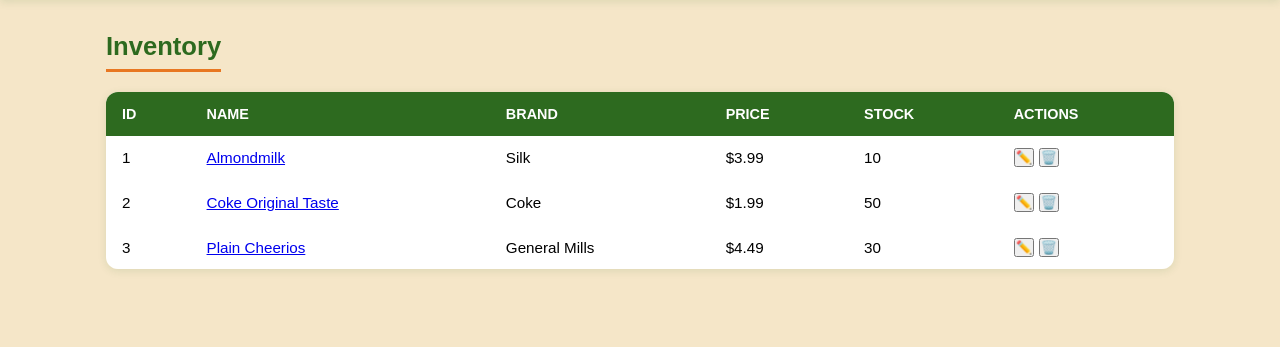
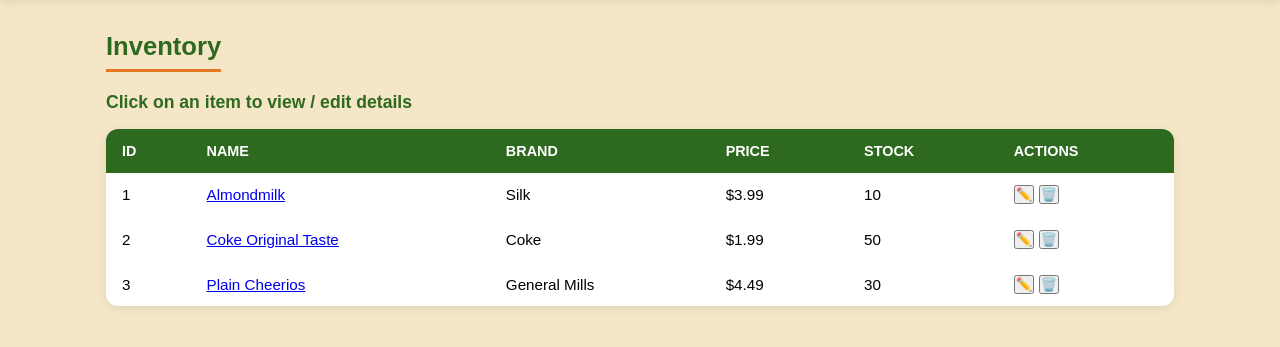
Before and after one commit to cainlucastapp/Summative-Lab-Python-REST-API-with-Flask--Inventory-Management-System, a Flask app: page / in a window 1280 px wide. Shown: the part 283-630 px from the top of the page. Run offline with Flask 3, Linux system fonts and the light colour scheme.

Commit message:
edit from modal

```diff
--- a/client/static/app.js
+++ b/client/static/app.js
@@ -148,17 +148,48 @@ function showDetail(id) {
         .then(res => res.json())
         .then(item => {
             document.getElementById('detail-name').textContent = item.product_name
-            document.getElementById('detail-barcode').textContent = item.barcode
-            document.getElementById('detail-brand').textContent = item.brands
-            document.getElementById('detail-categories').textContent = item.categories
-            document.getElementById('detail-ingredients').textContent = item.ingredients_text
-            document.getElementById('detail-grades').textContent = item.nutrition_grades
-            document.getElementById('detail-price').textContent = `$${parseFloat(item.price).toFixed(2)}`
-            document.getElementById('detail-stock').textContent = item.stock
+            document.getElementById('detail-barcode').value = item.barcode
+            document.getElementById('detail-product-name').value = item.product_name
+            document.getElementById('detail-brand').value = item.brands
+            document.getElementById('detail-categories').value = item.categories
+            document.getElementById('detail-ingredients').value = item.ingredients_text
+            document.getElementById('detail-grades').value = item.nutrition_grades
+            document.getElementById('detail-price').value = item.price
+            document.getElementById('detail-stock').value = item.stock
+            document.getElementById('detail-image-url').value = item.image_url
             const img = document.getElementById('detail-image')
             img.src = item.image_url || '/static/images/image_not_found.png'
+            document.getElementById('item-detail-overlay').dataset.id = item.id
             document.getElementById('item-detail-overlay').style.display = 'flex'
         })
+}
+
+
+// Save item detail
+function saveDetail() {
+    const id = document.getElementById('item-detail-overlay').dataset.id
+    const item = {
+        barcode: document.getElementById('detail-barcode').value,
+        product_name: document.getElementById('detail-product-name').value,
+        brands: document.getElementById('detail-brand').value,
+        categories: document.getElementById('detail-categories').value,
+        ingredients_text: document.getElementById('detail-ingredients').value,
+        nutrition_grades: document.getElementById('detail-grades').value,
+        price: parseFloat(document.getElementById('detail-price').value),
+        stock: parseInt(document.getElementById('detail-stock').value),
+        image_url: document.getElementById('detail-image-url').value
+    }
+    fetch(`/inventory/${id}`, {
+        method: 'PATCH',
+        headers: { 'Content-Type': 'application/json' },
+        body: JSON.stringify(item)
+    })
+    .then(res => res.json())
+    .then(data => {
+        if (data.error) return
+        closeDetail()
+        loadInventory()
+    })
 }
 
 
--- a/client/static/style.css
+++ b/client/static/style.css
@@ -87,6 +87,13 @@ nav button:hover, nav button.active {
     padding-bottom: 0.5rem;
     border-bottom: 3px solid var(--orange);
     display: inline-block;
+}
+
+.section h3 {
+    font-weight: 600;
+    font-size: 1.1rem;
+    color: var(--green);
+    margin-bottom: 1rem;
 }
 
 
--- a/client/templates/partials/item_detail.html
+++ b/client/templates/partials/item_detail.html
@@ -2,13 +2,18 @@
     <div id="item-detail">
         <img id="detail-image" src="" alt="Product Image">
         <h3 id="detail-name"></h3>
-        <p><strong>Barcode:</strong> <span id="detail-barcode"></span></p>
-        <p><strong>Brand:</strong> <span id="detail-brand"></span></p>
-        <p><strong>Categories:</strong> <span id="detail-categories"></span></p>
-        <p><strong>Ingredients:</strong> <span id="detail-ingredients"></span></p>
-        <p><strong>Nutrition Grade:</strong> <span id="detail-grades"></span></p>
-        <p><strong>Price:</strong> <span id="detail-price"></span></p>
-        <p><strong>Stock:</strong> <span id="detail-stock"></span></p>
-        <button class="btn btn-primary" onclick="closeDetail()">Close</button>
+        <p><strong>Barcode:</strong> <input id="detail-barcode" type="text"></p>
+        <p><strong>Name:</strong> <input id="detail-product-name" type="text"></p>
+        <p><strong>Brand:</strong> <input id="detail-brand" type="text"></p>
+        <p><strong>Categories:</strong> <textarea id="detail-categories" rows="5"></textarea></p>
+        <p><strong>Ingredients:</strong> <textarea id="detail-ingredients" rows="5"></textarea></p>
+        <p><strong>Nutrition Grade:</strong> <input id="detail-grades" type="text"></p>
+        <p><strong>Price:</strong> <input id="detail-price" type="number"></p>
+        <p><strong>Stock:</strong> <input id="detail-stock" type="number"></p>
+        <p><strong>Image URL:</strong> <input id="detail-image-url" type="text"></p>
+        <div style="display:flex; gap:0.75rem; margin-top:1rem;">
+            <button class="btn btn-primary" onclick="saveDetail()">Save</button>
+            <button class="btn btn-orange" onclick="closeDetail()">Close</button>
+        </div>
     </div>
 </div>
--- a/client/templates/partials/view_inventory.html
+++ b/client/templates/partials/view_inventory.html
@@ -1,5 +1,6 @@
 <section id="view-inventory" class="section">
     <h2>Inventory</h2>
+    <h3>Click on an item to view / edit details</h3>
     {% set tbody_id = 'inventory-list' %}
     {% include 'partials/inventory_table.html' %}
 </section>
```
Also changed, not shown: other parts of client/static/style.css (+35 -0 lines).
